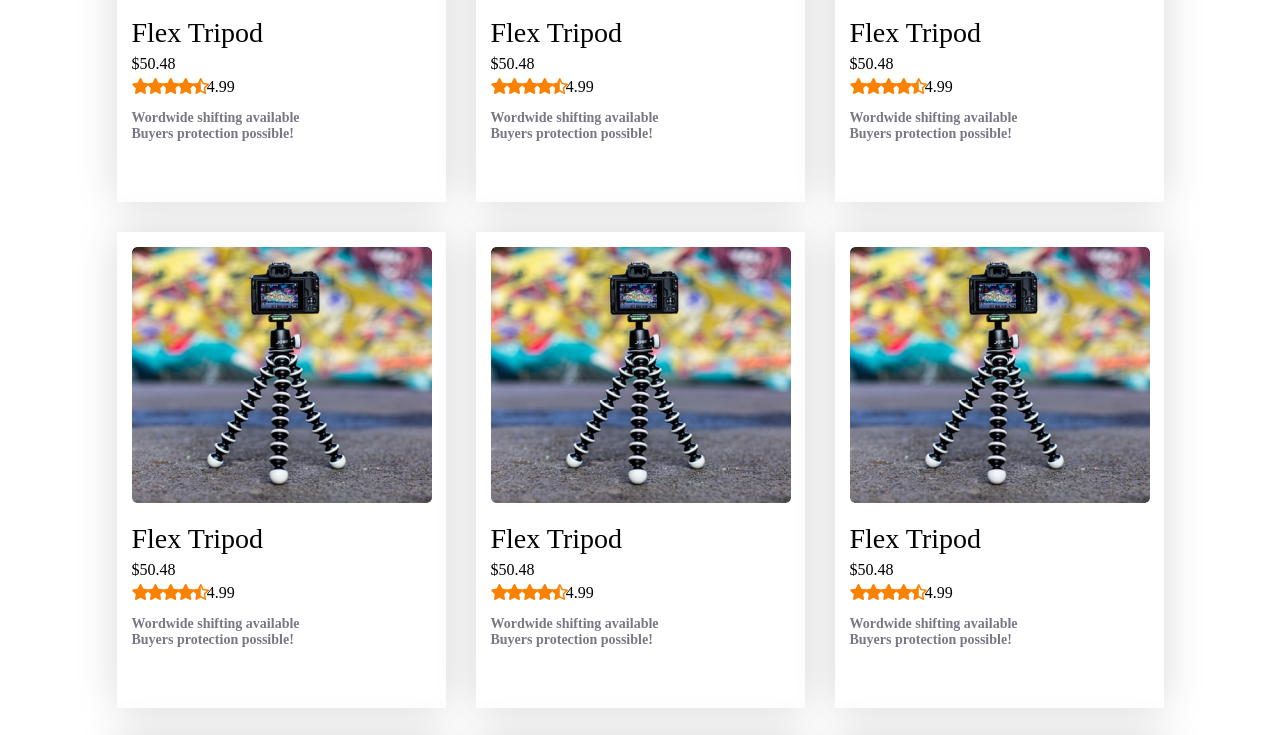
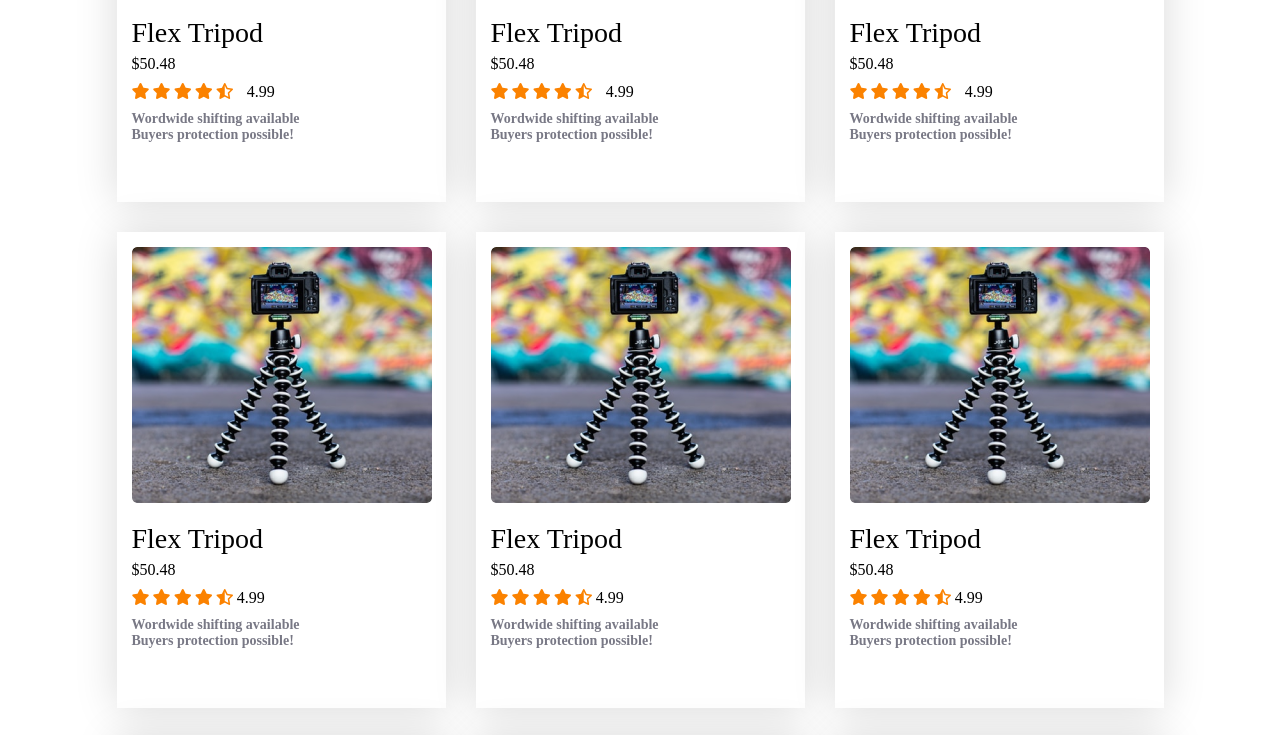
Before and after one commit to Shanto57575/influencer-project, a plain HTML site: page influencer.html in a window 1280 px wide. Shown: the part 1101-1836 px from the top of the page. Drawn offline with Linux system fonts and the light colour scheme.

Commit message:
something added

```diff
--- a/design/style.css
+++ b/design/style.css
@@ -138,13 +138,15 @@ li a {
     font-size: 28px;
     margin-bottom: 6px;
 }
-
-.star {
-    width: 122px;
-    height: 32px;
-    margin-top: 5px;
+.rat-des .star{
+    display: flex;
+    column-gap: 10px;
+    margin: 10px 0;
 }
 
+.star .rating{
+    margin-left: 10px;
+}
 .fa-star {
     width: 11.07px;
     height: 10.32px;
--- a/influencer.html
+++ b/influencer.html
@@ -76,7 +76,7 @@
                                 <i class="fa-solid fa-star"></i>
                                 <i class="fa-solid fa-star"></i>
                                 <i class="fa-regular fa-star-half-stroke"></i>
-                                4.99
+                                <span class="rating">4.99</span>
                             </div>
                             <p class="star-des">Wordwide shifting available Buyers protection possible!</p>
                         </div>
@@ -98,7 +98,7 @@
                                 <i class="fa-solid fa-star"></i>
                                 <i class="fa-solid fa-star"></i>
                                 <i class="fa-regular fa-star-half-stroke"></i>
-                                4.99
+                                <span class="rating">4.99</span>
                             </div>
                             <p class="star-des">Wordwide shifting available Buyers protection possible!</p>
                         </div>
@@ -120,7 +120,7 @@
                                 <i class="fa-solid fa-star"></i>
                                 <i class="fa-solid fa-star"></i>
                                 <i class="fa-regular fa-star-half-stroke"></i>
-                                4.99
+                                <span class="rating">4.99</span>
                             </div>
                             <p class="star-des">Wordwide shifting available Buyers protection possible!</p>
                         </div>
```
